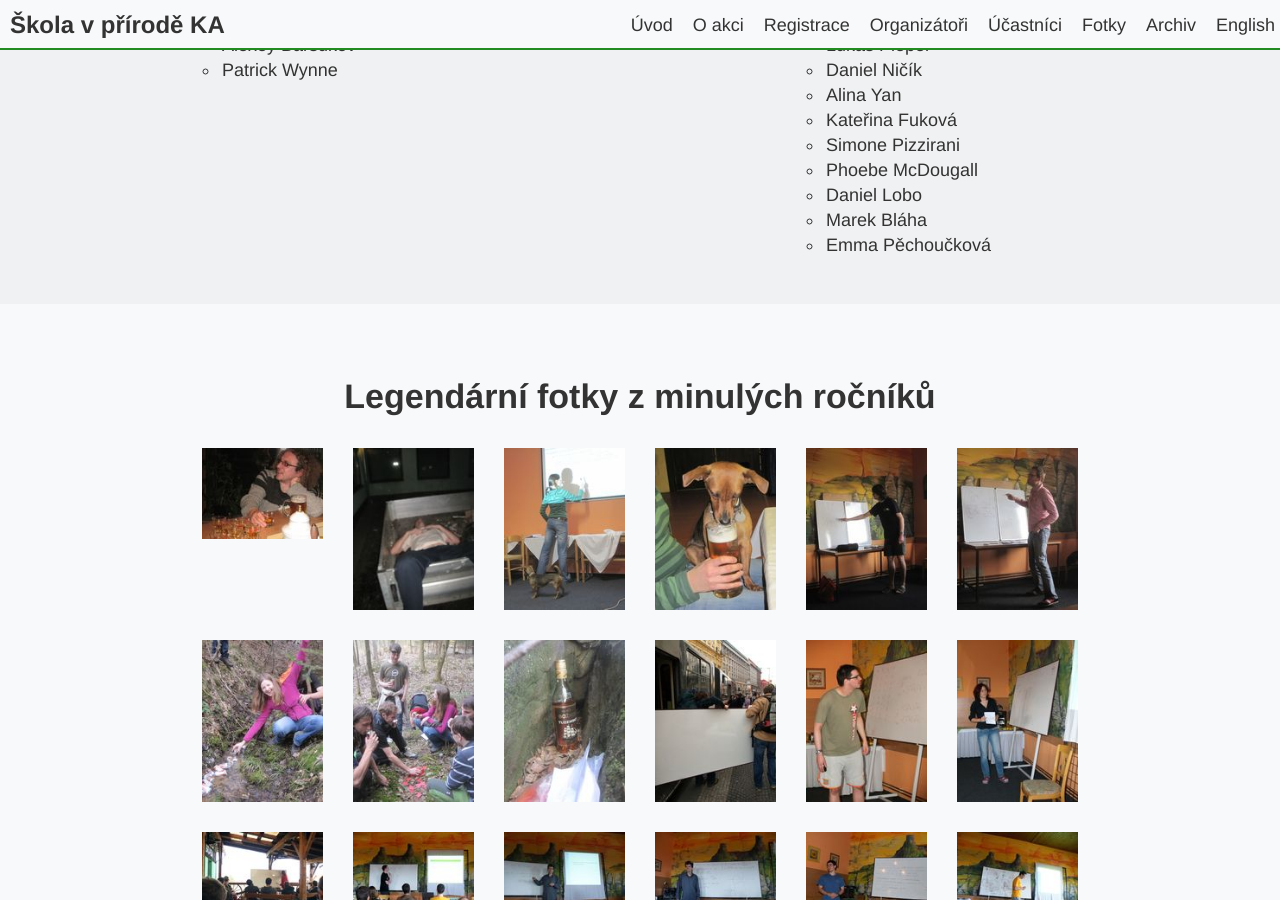
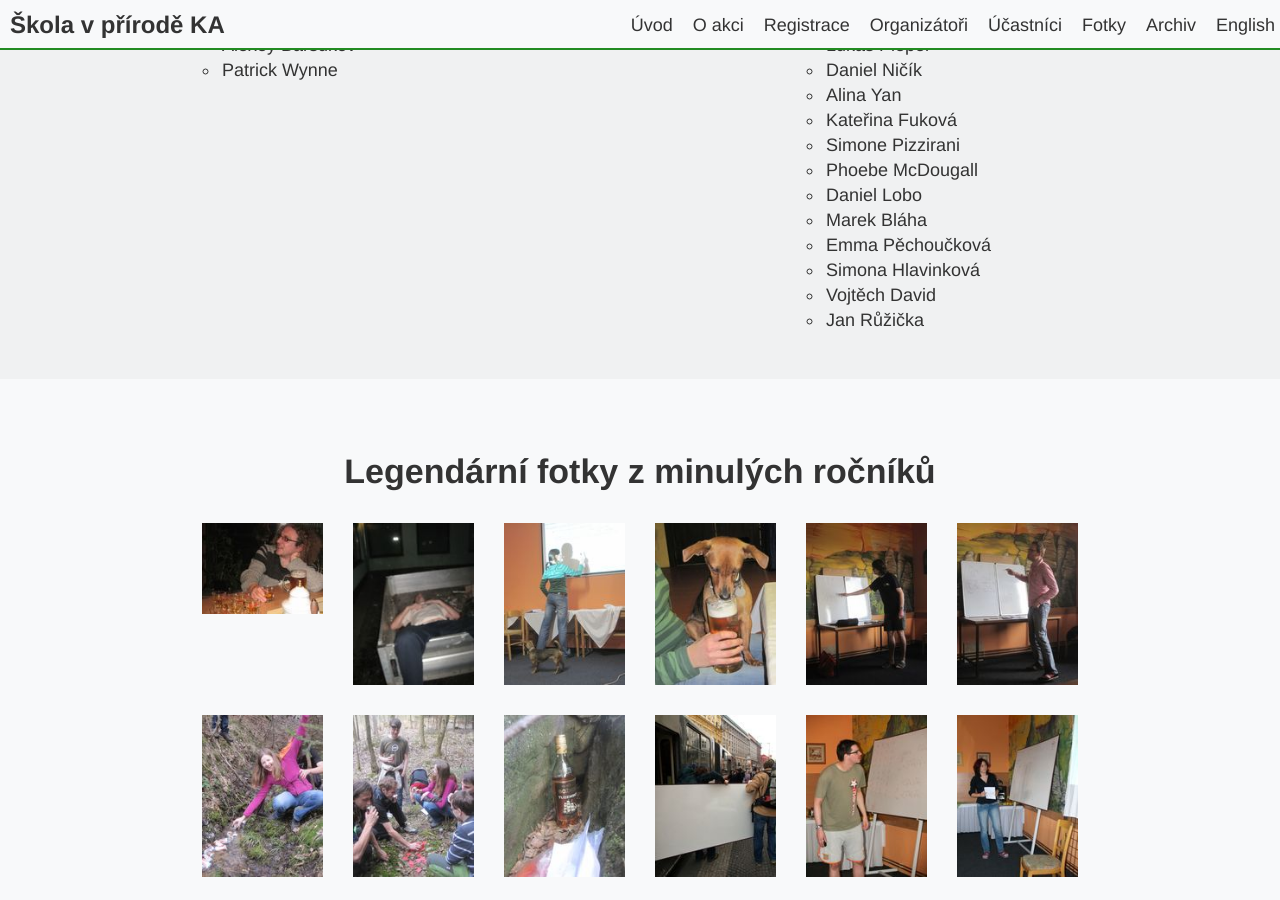
Before and after one commit to ondrachwiedziuk/skolavprirodenew, a Jekyll site: the page built from index.md, in a window 1280 px wide and 900 px high, scrolled down 4258 px. Built offline with Jekyll 4.4.1, drawn with Linux system fonts in a browser that asks for light colours.

Commit message:
New participants

```diff
--- a/_includes/participants.html
+++ b/_includes/participants.html
@@ -111,6 +111,15 @@
                     <li>
                       Emma Pěchoučková
                     </li>
+                    <li>
+                      Simona Hlavinková
+                    </li>
+                    <li>
+                      Vojtěch David
+                    </li>
+                    <li>
+                      Jan Růžička
+                    </li>
                   </ul>
             </div>
         </div>
```
